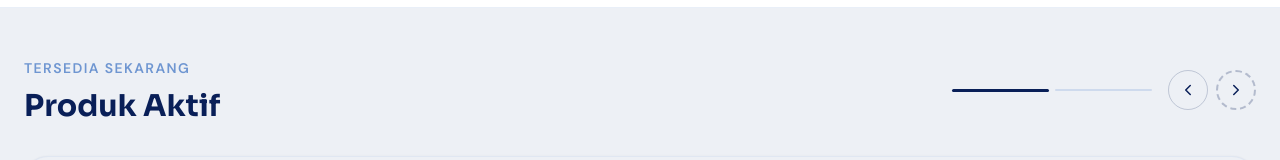
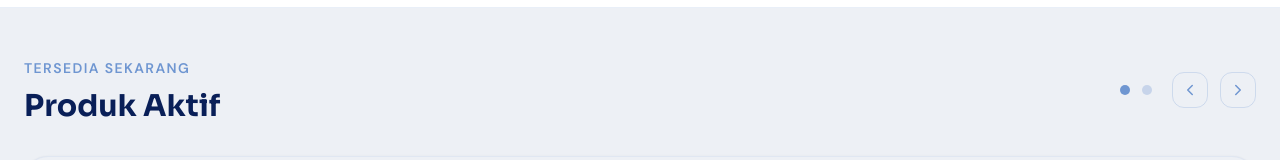
Before and after one commit to ripkie/unovaWebsite, a Next.js app: page /products in a window 1280 px wide. Shown: the part 478-638 px from the top of the page. Built offline with nearby package versions, Linux system fonts and the light colour scheme.

Commit message:
update product

```diff
--- a/src/app/products/page.tsx
+++ b/src/app/products/page.tsx
@@ -112,36 +112,22 @@ export default function ProductsPage() {
               <span className="text-brand-blue text-sm font-semibold tracking-widest uppercase">Tersedia Sekarang</span>
               <h2 className="mt-2 text-3xl font-display font-bold text-brand-navy">Produk Aktif</h2>
             </div>
-            {/* Progress bar + arrows */}
-            <div className="flex items-center gap-4">
-              <div className="flex gap-1.5 items-center" style={{ width: 200 }}>
+            {/* Nav arrows */}
+            <div className="flex items-center gap-3">
               {products.map((_, i) => (
                 <button
                   key={i}
                   onClick={() => setCurrent(i)}
-                    className="h-1 rounded-full transition-all duration-300 flex-1"
-                    style={{
-                      background: i === current ? "#091F58" : "rgba(111,150,209,0.25)",
-                      height: i === current ? 3 : 2,
-                    }}
+                  className="w-2.5 h-2.5 rounded-full transition-all"
+                  style={{ background: i === current ? "#6F96D1" : "rgba(111,150,209,0.3)" }}
                 />
               ))}
-              </div>
-              <div className="flex gap-2">
-                <button
-                  onClick={prev}
-                  className="w-10 h-10 rounded-full border border-brand-navy/20 flex items-center justify-center hover:border-brand-navy/50 transition-colors"
-                >
-                  <ChevronLeft size={18} style={{ color: "#091F58" }} />
+              <button onClick={prev} className="w-9 h-9 rounded-xl border border-[#6F96D1]/25 flex items-center justify-center hover:bg-white transition-colors ml-2">
+                <ChevronLeft size={18} style={{ color: "#6F96D1" }} />
               </button>
-                <button
-                  onClick={next}
-                  className="w-10 h-10 rounded-full flex items-center justify-center transition-colors"
-                  style={{ border: "2px dashed rgba(9,31,88,0.25)" }}
-                >
-                  <ChevronRight size={18} style={{ color: "#091F58" }} />
+              <button onClick={next} className="w-9 h-9 rounded-xl border border-[#6F96D1]/25 flex items-center justify-center hover:bg-white transition-colors">
+                <ChevronRight size={18} style={{ color: "#6F96D1" }} />
               </button>
-              </div>
             </div>
           </div>
 
```
Lines whose indentation alone changed are shown as unchanged.
